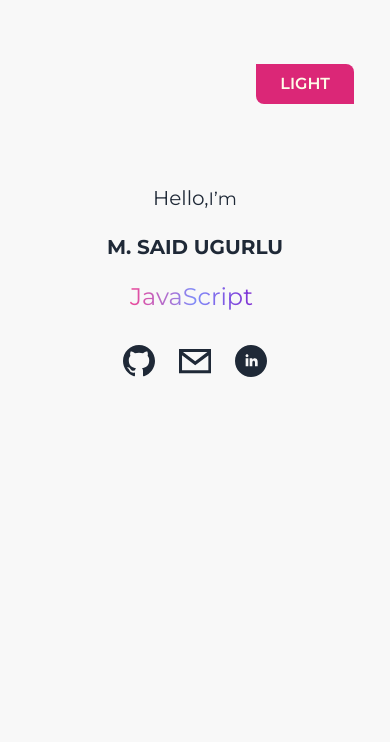
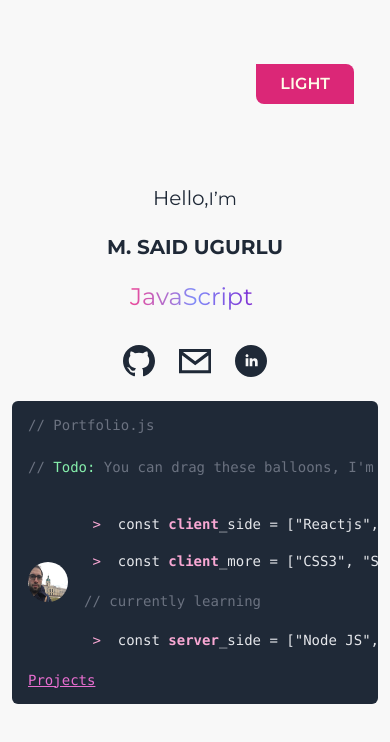
Before and after one commit to saidugurlu/Portfolio, a Next.js app: page / in a window 390 px wide. Shown: the top 742 px of the page. Built offline with nearby package versions, Linux system fonts and the light colour scheme.

Commit message:
mainPage finished

```diff
--- a/package.json
+++ b/package.json
@@ -9,6 +9,7 @@
     "lint": "next lint"
   },
   "dependencies": {
+    "@tailwindcss/typography": "^0.5.2",
     "framer-motion": "^6.3.11",
     "next": "12.1.6",
     "next-themes": "^0.2.0",
--- a/pages/index.js
+++ b/pages/index.js
@@ -1,3 +1,5 @@
+/* eslint-disable react/jsx-no-comment-textnodes */
+/* eslint-disable react/no-unescaped-entities */
 /* eslint-disable @next/next/no-img-element */
 import Layout from "../components/Layout";
 import { motion } from "framer-motion";
@@ -6,6 +8,7 @@ import { memo } from "react";
 import GitHubIcon from "../components/icons/GithubIcon";
 import LinkedinIcon from "../components/icons/LinkedinIcon";
 import EmailIcon from "../components/icons/EmailIcon";
+import Link from "next/link";
 
 const TypingAnimation = memo(
   function TypingAnimation() {
@@ -108,6 +111,63 @@ export default function Home() {
               </motion.a>
             </div>
           </div>
+
+          {/* Code Area */}
+          <article className="mt-3 prose md:mt-4 md:prose-lg dark:prose-dark ">
+            <div>
+              <pre>
+                <code className="language-js">
+                  <div className="flex items-center py-0 my-0 space-x-4 text-gray-500">
+                    <span>// Portfolio.js </span>
+                  </div>
+                  <p>
+                    <span className="text-gray-500">//</span>
+                    <span className="text-green-300"> Todo:</span> <span className="text-gray-500">You can drag
+                    these balloons, I'm sure it'll be easy with</span> <span className="font-bold text-yellow-300">TypeScript
+                    </span>
+                    🎈🎈
+                  </p>
+
+                  <div className="flex items-center space-x-4">
+                    <img
+                      src="/images/kendiFotomProfil.jpeg"
+                      alt="Me"
+                      className="w-10 h-10 rounded-full"
+                    />
+
+                    <div className="">
+                      <p className="text-sm">
+                        <span className="text-pink-300"> {">"} </span> const
+                        <span className="font-bold text-pink-300"> client</span>
+                        _side = ["Reactjs", "Nextjs", "JavaScript", "HTML5"];
+                      </p>
+                      <p className="text-sm">
+                        <span className="text-pink-300"> {">"} </span> const
+                        <span className="font-bold text-pink-300"> client</span>
+                        _more = ["CSS3", "SASS", "Bootstrap", "TailwindCSS",
+                        "SemanticUI"];
+                      </p>
+                      <div className="flex items-center py-0 my-0 space-x-4 text-gray-500">
+                          <span>// currently learning </span>
+                        </div>
+                      <p className="text-sm">
+                        <span className="text-pink-300"> {">"} </span> const
+                        <span className="font-bold text-pink-300"> server</span>
+                        _side = ["Node JS", "Express JS", "Mongo DB"];{" "}
+
+                      </p>
+                    </div>
+                  </div>
+                  <div className="flex items-center">
+                    <Link href="/projects">
+                      <a className="transition duration-300">Projects</a>
+                    </Link>
+
+                  </div>
+                </code>
+              </pre>
+            </div>
+          </article>
         </section>
       </main>
     </Layout>
--- a/tailwind.config.js
+++ b/tailwind.config.js
@@ -4,7 +4,7 @@ const thema = require("tailwindcss/defaultTheme");
 
 module.exports = {
   mode: "jit",
-  darkMode:"class",
+  darkMode: "class",
   content: [
     "./pages/**/*.{js,ts,jsx,tsx}",
     "./components/**/*.{js,ts,jsx,tsx}",
@@ -27,8 +27,64 @@ module.exports = {
           100: "#e6f8f9",
           200: "#b1e8ed",
         },
+        typography: (theme) => ({
+          DEFAULT: {
+            css: {
+              color: "#333",
+              a: {
+                color: "#e86ed0",
+                "&:hover": {
+                  color: "#edb5f5",
+                },
+              },
+            },
+          },
+          dark: {
+            css: {
+              color: theme("colors.gray.100"),
+
+              a: {
+                color: theme("colors.purple.400"),
+                "&:hover": {
+                  color: theme("colors.purple.300"),
+                },
+              },
+            },
+          },
+        }),
       },
+
+      typography: (theme) => ({
+        DEFAULT: {
+          css: {
+            color: "#333",
+            a: {
+              color: "#e86ed0",
+              "&:hover": {
+                color: "#edb5f5",
+              },
+            },
+          },
+        },
+        dark: {
+          css: {
+            color: theme("colors.gray.100"),
+
+            a: {
+              color: theme("colors.blue.400"),
+              "&:hover": {
+                color: theme("colors.red.300"),
+              },
+            },
+          },
+        },
+      }),
     },
   },
-  plugins: [],
+  variants: {
+    extend: {
+      typography: ["dark"],
+    },
+  },
+  plugins: [require("@tailwindcss/typography")],
 };
```
Also changed, not shown: public/images/kendiFotomProfil.jpeg (added), 1 other file (tests, documents, lock files or other folders).
